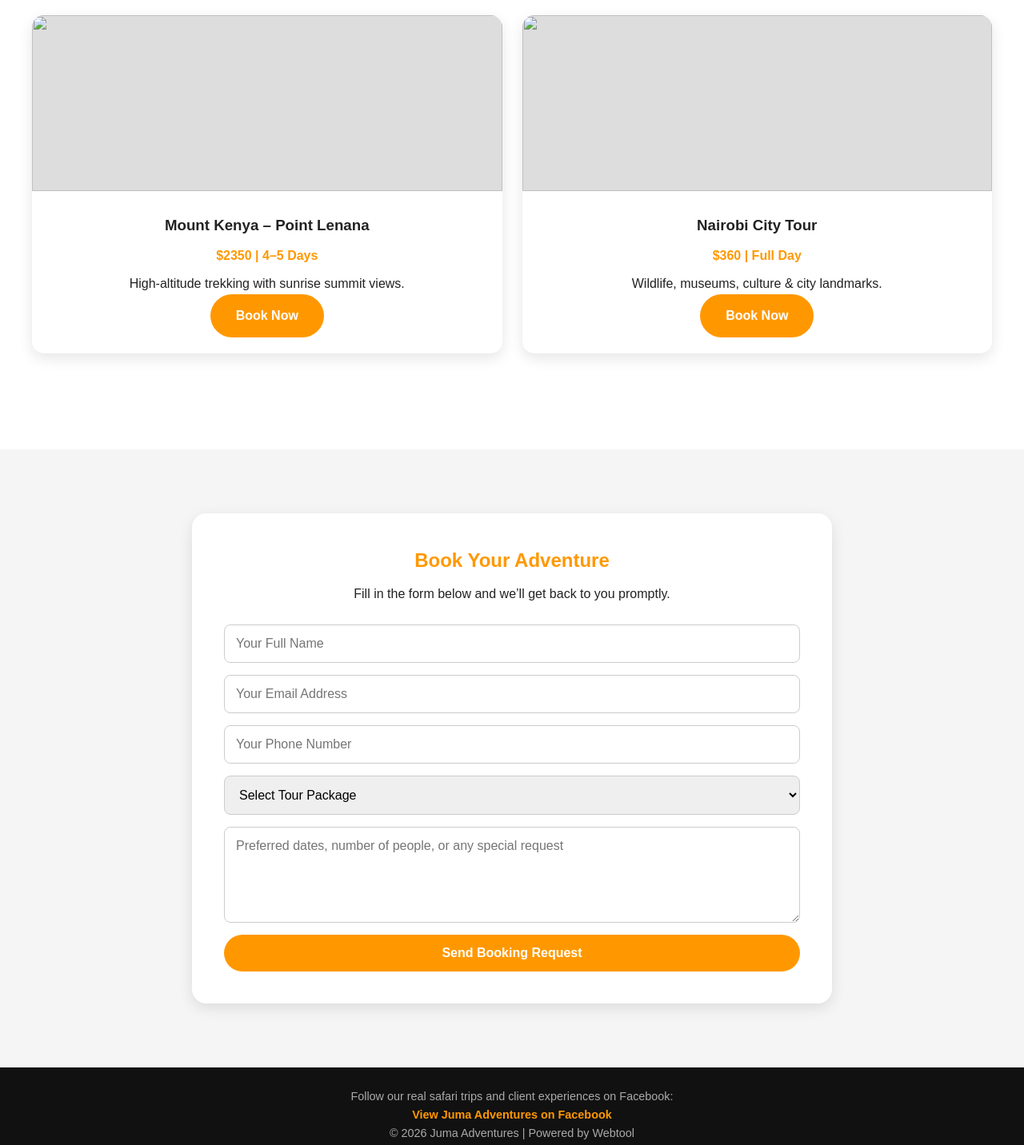
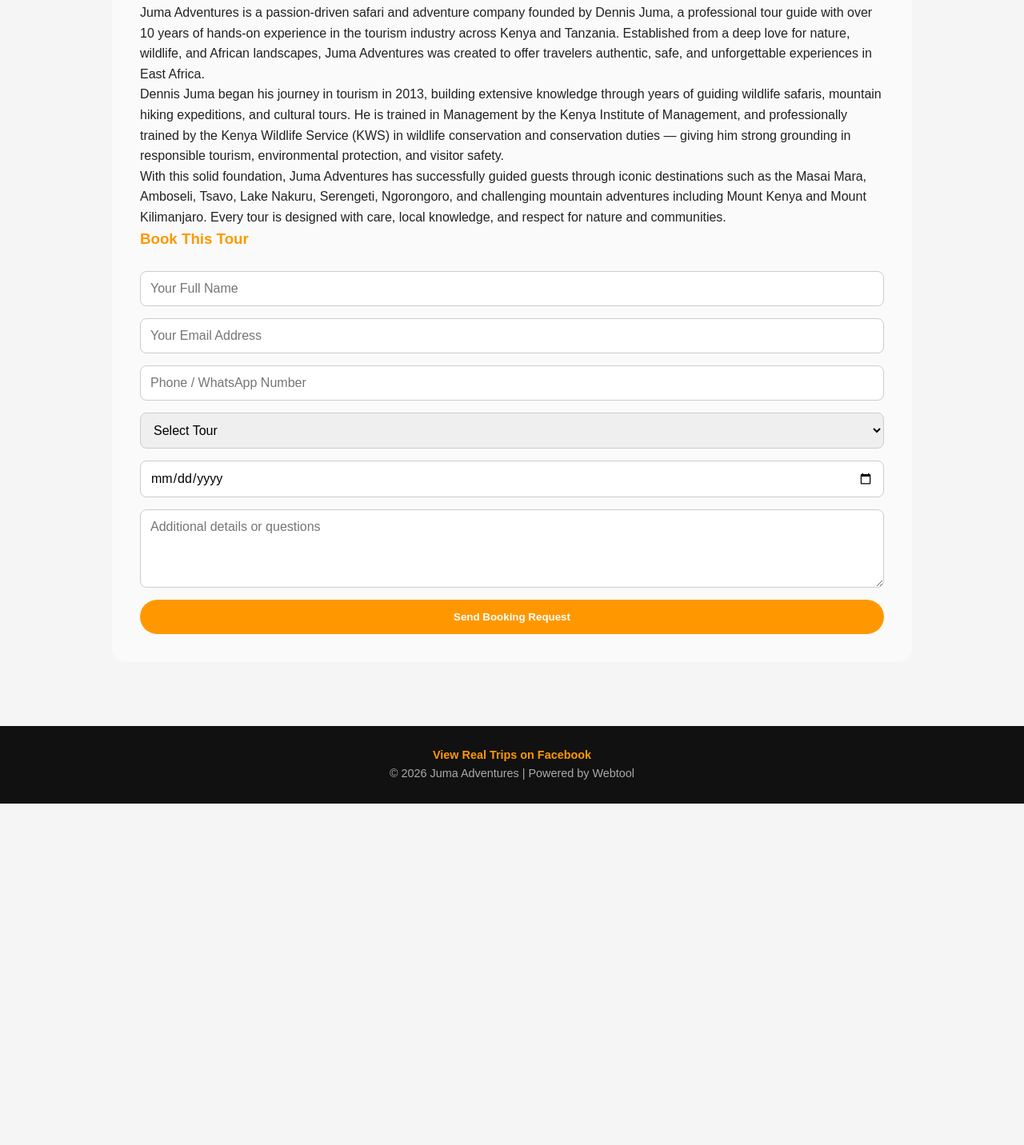
Before and after one commit to byruum/nairobi-local-services, a plain HTML site: page index.html in a window 1280 px wide. Shown: the part 957-2389 px from the top of the page at 80% size. After the commit the page ends 1962 px from the top, so only its background shows below. Drawn offline with Linux system fonts and the light colour scheme; files whose address does not match are found by name.

Commit message:
Refactor booking form and update content

```diff
--- a/index.html
+++ b/index.html
@@ -131,45 +131,34 @@
 padding:35px;
 border-radius:18px;
 }
-.details h3{color:#ff9800;margin-bottom:10px}
+.details h3{color:#ff9800;margin-bottom:15px}
 
 /* ===== BOOKING FORM ===== */
-#booking{
-max-width:800px;
-margin:80px auto;
-background:#fff;
-padding:40px;
-border-radius:18px;
-box-shadow:0 6px 18px rgba(0,0,0,.1);
-}
-#booking h2{
-text-align:center;
-color:#ff9800;
-margin-bottom:10px;
-}
-#booking p{text-align:center;margin-bottom:25px}
-
-#booking form{
+.booking-form{
+margin-top:25px;
 display:grid;
 gap:15px;
 }
-#booking input,#booking textarea,#booking select{
-padding:14px;
+.booking-form input,
+.booking-form select,
+.booking-form textarea{
+padding:12px;
 border-radius:8px;
 border:1px solid #ccc;
 font-size:1rem;
+width:100%;
 }
-#booking button{
+.booking-form textarea{resize:vertical}
+.booking-form button{
 background:#ff9800;
 color:#fff;
 border:none;
 padding:14px;
 border-radius:30px;
-font-size:1rem;
 font-weight:bold;
 cursor:pointer;
 }
-#booking button:hover{background:#e68900}
+.booking-form button:hover{background:#e68900}
 
 /* ===== WHERE TO GO ===== */
 #where{
@@ -257,67 +246,69 @@
 </h1>
 <p>
 <strong>Discover the Heart of Kenya’s Heritage with Juma Adventures</strong><br>
-Experience Kenya’s most breathtaking safaris, mountain treks, and city adventures — crafted for unforgettable memories.
+Experience Kenya’s most breathtaking safaris, mountain treks, and city adventures.
 </p>
 <a href="#explore" class="btn">Explore Tours</a>
 </div>
 </section>
 
-<section id="explore">
-<h2>Our Tour Packages</h2>
-<div class="packages">
-<div class="card">
-<img src="images/placeholder.jpg">
-<div class="card-body">
-<h3>Mount Kenya – Point Lenana</h3>
-<p class="price">$2350 | 4–5 Days</p>
-<p>High-altitude trekking with sunrise summit views.</p>
-<a href="#booking" class="btn">Book Now</a>
-</div>
-</div>
+<!-- ABOUT (CLIENT EXACT WORDS) -->
+<section class="details" id="about">
+<h3>About Juma Adventures</h3>
 
-<div class="card">
-<img src="images/placeholder.jpg">
-<div class="card-body">
-<h3>Nairobi City Tour</h3>
-<p class="price">$360 | Full Day</p>
-<p>Wildlife, museums, culture & city landmarks.</p>
-<a href="#booking" class="btn">Book Now</a>
-</div>
-</div>
-</div>
-</section>
+<p>
+Juma Adventures is a passion-driven safari and adventure company founded by Dennis Juma, a professional tour guide with over 10 years of hands-on experience in the tourism industry across Kenya and Tanzania. Established from a deep love for nature, wildlife, and African landscapes, Juma Adventures was created to offer travelers authentic, safe, and unforgettable experiences in East Africa.
+</p>
 
-<section id="booking">
-<h2>Book Your Adventure</h2>
-<p>Fill in the form below and we’ll get back to you promptly.</p>
+<p>
+Dennis Juma began his journey in tourism in 2013, building extensive knowledge through years of guiding wildlife safaris, mountain hiking expeditions, and cultural tours. He is trained in Management by the Kenya Institute of Management, and professionally trained by the Kenya Wildlife Service (KWS) in wildlife conservation and conservation duties — giving him strong grounding in responsible tourism, environmental protection, and visitor safety.
+</p>
 
-<form action="mailto:jumaadventuresandsafaris@gmail.com" method="post" enctype="text/plain">
-<input type="text" name="Name" placeholder="Your Full Name" required>
+<p>
+With this solid foundation, Juma Adventures has successfully guided guests through iconic destinations such as the Masai Mara, Amboseli, Tsavo, Lake Nakuru, Serengeti, Ngorongoro, and challenging mountain adventures including Mount Kenya and Mount Kilimanjaro. Every tour is designed with care, local knowledge, and respect for nature and communities.
+</p>
+
+<!-- BOOKING FORM -->
+<h3>Book This Tour</h3>
+<form class="booking-form"
+action="mailto:jumaadventuresandsafaris@gmail.com"
+method="post"
+enctype="text/plain">
+
+<input type="text" name="Full Name" placeholder="Your Full Name" required>
 <input type="email" name="Email" placeholder="Your Email Address" required>
-<input type="tel" name="Phone" placeholder="Your Phone Number" required>
+<input type="tel" name="Phone" placeholder="Phone / WhatsApp Number" required>
 
-<select name="Tour">
-<option selected disabled>Select Tour Package</option>
-<option>Mount Kenya – Point Lenana</option>
+<select name="Tour Interested In" required>
+<option value="">Select Tour</option>
+<option>Masai Mara Safari</option>
+<option>Lake Nakuru</option>
+<option>Lake Naivasha</option>
+<option>Mount Kenya</option>
 <option>Nairobi City Tour</option>
-<option>Masai Mara Safari</option>
-<option>Custom Tour</option>
 </select>
 
-<textarea name="Message" rows="5" placeholder="Preferred dates, number of people, or any special request"></textarea>
+<input type="date" name="Preferred Date" required>
+<textarea name="Message" rows="4" placeholder="Additional details or questions"></textarea>
 
 <button type="submit">Send Booking Request</button>
 </form>
 </section>
 
+<div class="float whatsapp">
+<a href="https://wa.me/254746011254">💬</a>
+</div>
+
+<div class="float email">
+<a href="mailto:jumaadventuresandsafaris@gmail.com">✉</a>
+</div>
+
 <footer>
 <p>
-Follow our real safari trips and client experiences on Facebook:<br>
-<a href="https://www.facebook.com/groups/823417437291475/permalink/823417507291468/?mibextid=rS40aB7S9Ucbxw6v"
+<a href="https://www.facebook.com/groups/823417437291475/permalink/823417507291468/"
 target="_blank"
 style="color:#ff9800;text-decoration:none;font-weight:bold;">
-View Juma Adventures on Facebook
+View Real Trips on Facebook
 </a>
 </p>
 <p>© 2026 Juma Adventures | Powered by Webtool</p>
```
